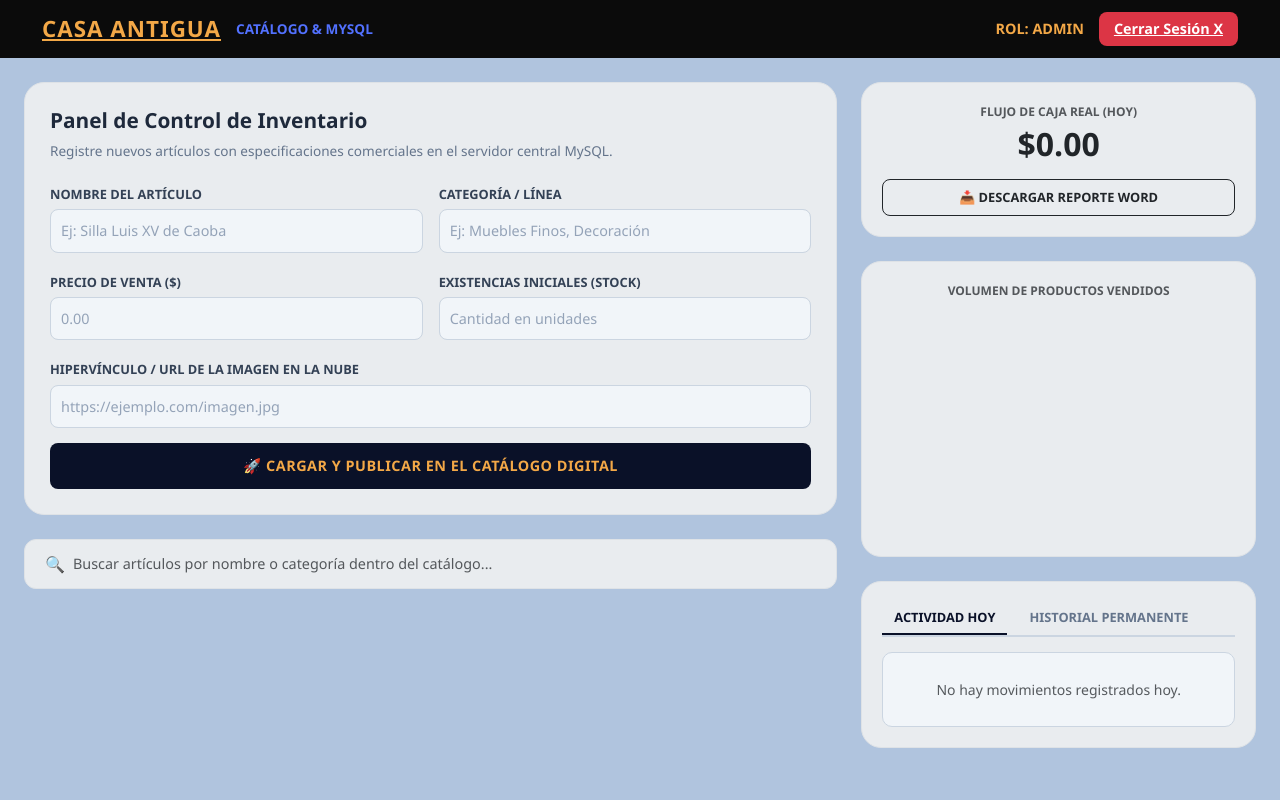
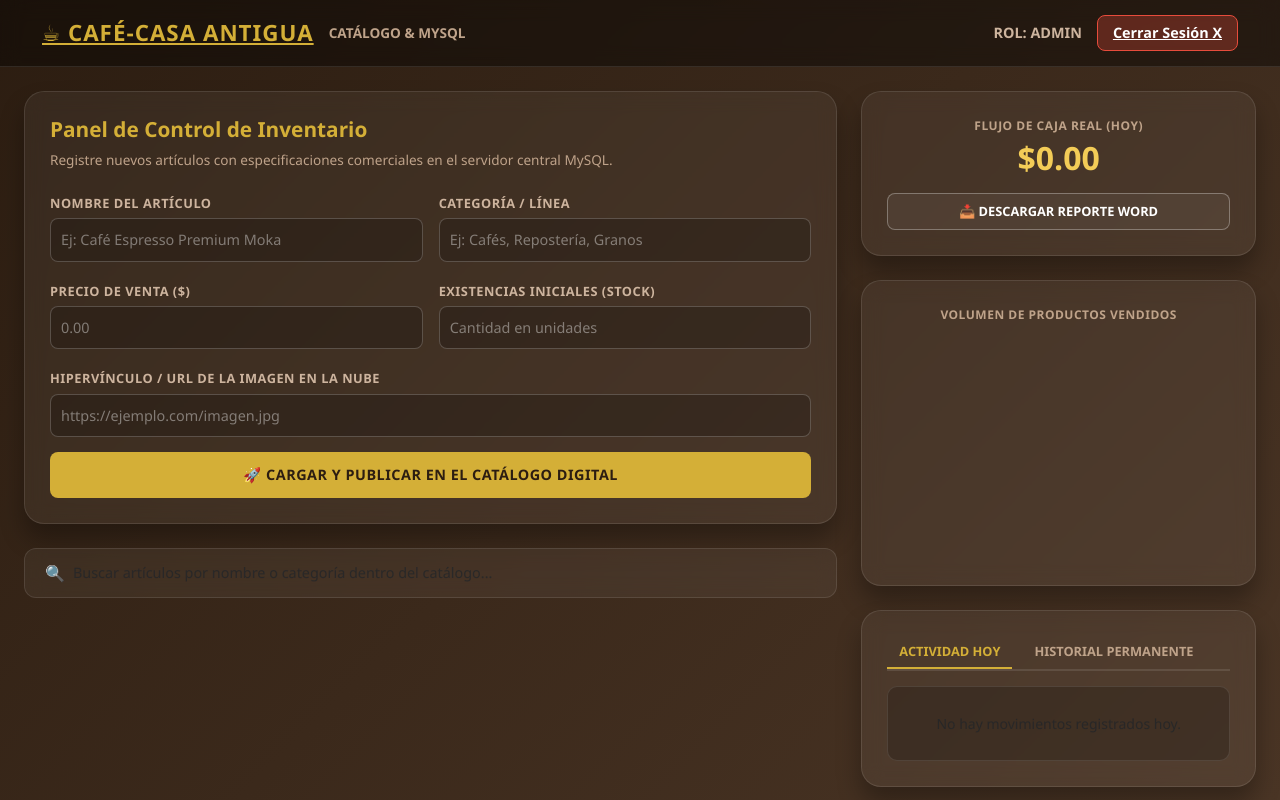
Before and after one commit to kenyibelisario-ops/sistema-inventario-casa-antigua, a Flask app: page / in a window 1280 px wide. Run offline with Flask 3, Linux system fonts and the light colour scheme; a user stored in the database is signed in; data that the repository does not hold is empty; a map, chart or similar area stays blank.

Commit message:
Actualizado diseno de pagina principal con la estética premium del Login de Cafe-Casa Antigua

```diff
--- a/templates/index.html
+++ b/templates/index.html
@@ -3,60 +3,167 @@
 <head>
     <meta charset="UTF-8">
     <meta name="viewport" content="width=device-width, initial-scale=1.0">
-    <title>Sistema de Gestión - Casa Antigua</title>
+    <title>Sistema de Gestión - Café-Casa Antigua</title>
     <link href="https://cdn.jsdelivr.net/npm/bootstrap@5.3.0/dist/css/bootstrap.min.css" rel="stylesheet">
     <script src="https://cdn.jsdelivr.net/npm/chart.js"></script>
     <style>
-        body { background-color: #b0c4de; font-family: 'Segoe UI', Tahoma, Geneva, Verdana, sans-serif; }
+        * {
+            box-sizing: border-box;
+            font-family: 'Segoe UI', Tahoma, Geneva, Verdana, sans-serif;
+        }
 
-        /* Navbar superior negra */
-        .navbar-custom { background-color: #0b0b0b; padding: 12px 30px; }
-        .navbar-brand-custom { color: #f3a847 !important; font-weight: bold; font-size: 1.4rem; letter-spacing: 1px; text-transform: uppercase; }
-        .nav-link-sub { color: #5271ff !important; font-size: 0.85rem; font-weight: bold; text-transform: uppercase; margin-left: 15px; text-decoration: none; }
-        .rol-text { color: #f3a847; font-weight: bold; font-size: 0.9rem; margin-right: 15px; text-transform: uppercase; }
-        .btn-logout { background-color: #dc3545; color: white; border-radius: 8px; font-weight: bold; font-size: 0.9rem; padding: 6px 15px; border: none; }
+        body {
+            background: linear-gradient(135deg, #2c1d11 0%, #4a3525 100%);
+            min-height: 100vh;
+            color: #fff;
+        }
 
-        /* Paneles con color de fondo gris original */
-        .panel-central { background-color: #e9ecef; border-radius: 20px; padding: 25px; border: 1px solid #dee2e6; }
-        .panel-derecho { background-color: #e9ecef; border-radius: 20px; padding: 20px; border: 1px solid #dee2e6; }
+        /* Navbar superior adaptada al ecosistema oscuro */
+        .navbar-custom {
+            background-color: rgba(0, 0, 0, 0.4);
+            padding: 15px 30px;
+            backdrop-filter: blur(10px);
+            border-bottom: 1px solid rgba(255, 255, 255, 0.1);
+        }
+        .navbar-brand-custom {
+            color: #d4af37 !important;
+            font-weight: bold;
+            font-size: 1.4rem;
+            letter-spacing: 1px;
+            text-transform: uppercase;
+        }
+        .nav-link-sub {
+            color: #bfa38a !important;
+            font-size: 0.85rem;
+            font-weight: bold;
+            text-transform: uppercase;
+            margin-left: 15px;
+            text-decoration: none;
+        }
+        .rol-text {
+            color: #cdb49e;
+            font-weight: bold;
+            font-size: 0.9rem;
+            margin-right: 15px;
+            text-transform: uppercase;
+        }
+        .btn-logout {
+            background-color: rgba(231, 76, 60, 0.3);
+            color: #fff;
+            border: 1px solid #e74c3c;
+            border-radius: 8px;
+            font-weight: bold;
+            font-size: 0.9rem;
+            padding: 6px 15px;
+            transition: background 0.2s;
+        }
+        .btn-logout:hover {
+            background-color: #e74c3c;
+        }
 
-        .panel-title { font-weight: bold; color: #1e293b; font-size: 1.3rem; }
-        .panel-subtitle { color: #64748b; font-size: 0.85rem; margin-bottom: 20px; }
+        /* Paneles con estética de cristal oscuro (Glassmorphism) */
+        .panel-central, .panel-derecho {
+            background-color: rgba(255, 255, 255, 0.05);
+            backdrop-filter: blur(10px);
+            border-radius: 20px;
+            padding: 25px;
+            border: 1px solid rgba(255, 255, 255, 0.1);
+            box-shadow: 0 15px 25px rgba(0, 0, 0, 0.3);
+        }
 
-        .form-label-custom { font-size: 0.8rem; font-weight: bold; color: #334155; text-transform: uppercase; margin-bottom: 5px; }
-        .form-control-custom { background-color: #f1f5f9; border: 1px solid #cbd5e1; border-radius: 8px; padding: 10px; font-size: 0.9rem; color: #334155; }
-        .form-control-custom::placeholder { color: #94a3b8; }
+        .panel-title { font-weight: bold; color: #d4af37; font-size: 1.3rem; }
+        .panel-subtitle { color: #bfa38a; font-size: 0.85rem; margin-bottom: 20px; }
 
-        /* Botón de publicación */
-        .btn-publicar { background-color: #0a1128; color: #f3a847; border: none; border-radius: 8px; width: 100%; padding: 12px; font-weight: bold; font-size: 0.9rem; text-transform: uppercase; letter-spacing: 0.5px; margin-top: 15px; }
-        .btn-publicar:hover { background-color: #111a36; }
+        .form-label-custom { font-size: 0.8rem; font-weight: bold; color: #cdb49e; text-transform: uppercase; margin-bottom: 5px; letter-spacing: 0.5px; }
+        .form-control-custom {
+            background: rgba(0, 0, 0, 0.2);
+            border: 1px solid rgba(255, 255, 255, 0.2);
+            border-radius: 8px;
+            padding: 10px;
+            font-size: 0.9rem;
+            color: #fff;
+        }
+        .form-control-custom:focus {
+            background: rgba(0, 0, 0, 0.4);
+            border-color: #d4af37;
+            box-shadow: 0 0 8px rgba(212, 175, 55, 0.3);
+            color: #fff;
+        }
+        .form-control-custom::placeholder { color: rgba(255, 255, 255, 0.4); }
+
+        /* Botón de publicación dorado */
+        .btn-publicar {
+            background-color: #d4af37;
+            color: #2c1d11;
+            border: none;
+            border-radius: 8px;
+            width: 100%;
+            padding: 12px;
+            font-weight: 600;
+            font-size: 0.9rem;
+            text-transform: uppercase;
+            letter-spacing: 0.5px;
+            margin-top: 15px;
+            transition: background 0.3s ease;
+        }
+        .btn-publicar:hover { background-color: #f3cc57; }
 
         /* Barra de búsqueda */
-        .search-container { background-color: #e9ecef; border-radius: 12px; padding: 12px 20px; border: 1px solid #dee2e6; width: 100%; margin-bottom: 25px; }
+        .search-container {
+            background-color: rgba(255, 255, 255, 0.05);
+            backdrop-filter: blur(10px);
+            border-radius: 12px;
+            padding: 12px 20px;
+            border: 1px solid rgba(255, 255, 255, 0.1);
+            width: 100%;
+            margin-bottom: 25px;
+        }
 
         /* Tarjetas del Catálogo */
-        .card-producto { background-color: #e9ecef; border: 1px solid #dee2e6; border-radius: 15px; padding: 15px; height: 100%; }
-        .img-container { background-color: #fff; border-radius: 10px; overflow: hidden; height: 190px; display: flex; align-items: center; justify-content: center; margin-bottom: 12px; }
+        .card-producto {
+            background-color: rgba(255, 255, 255, 0.05);
+            border: 1px solid rgba(255, 255, 255, 0.1);
+            border-radius: 15px;
+            padding: 15px;
+            height: 100%;
+        }
+        .img-container {
+            background-color: rgba(255, 255, 255, 0.9);
+            border-radius: 10px;
+            overflow: hidden;
+            height: 190px;
+            display: flex;
+            align-items: center;
+            justify-content: center;
+            margin-bottom: 12px;
+        }
         .img-container img { max-height: 100%; max-width: 100%; object-fit: contain; }
-        .badge-categoria { background-color: #94a3b8; color: white; font-size: 0.75rem; font-weight: bold; padding: 4px 8px; border-radius: 5px; text-transform: uppercase; display: inline-block; margin-bottom: 8px; }
-        .prod-title { font-weight: bold; color: #1e293b; font-size: 1.1rem; margin-bottom: 2px; }
-        .prod-price { font-weight: bold; color: #0f172a; font-size: 1.25rem; margin-bottom: 2px; }
-        .prod-stock { color: #475569; font-size: 0.85rem; margin-bottom: 15px; }
+        .badge-categoria { background-color: rgba(212, 175, 55, 0.2); color: #d4af37; border: 1px solid rgba(212, 175, 55, 0.4); font-size: 0.75rem; font-weight: bold; padding: 4px 8px; border-radius: 5px; text-transform: uppercase; display: inline-block; margin-bottom: 8px; }
+        .prod-title { font-weight: bold; color: #fff; font-size: 1.1rem; margin-bottom: 2px; }
+        .prod-price { font-weight: bold; color: #d4af37; font-size: 1.25rem; margin-bottom: 2px; }
+        .prod-stock { color: #cdb49e; font-size: 0.85rem; margin-bottom: 15px; }
 
         /* Botones del Catálogo */
-        .btn-venta { background-color: #007f5f; color: white; border: none; border-radius: 6px; font-weight: bold; font-size: 0.85rem; padding: 8px; width: 100%; text-transform: uppercase; }
-        .btn-stock-add { background-color: #0a1128; color: white; border: none; border-radius: 6px; font-weight: bold; font-size: 0.85rem; padding: 8px; width: 100%; text-transform: uppercase; }
-        .btn-eliminar-cat { color: #ef4444; background: none; border: none; font-size: 0.75rem; font-weight: bold; text-transform: uppercase; text-decoration: none; display: block; text-align: center; margin-top: 10px; }
+        .btn-venta { background-color: #2a9d8f; color: white; border: none; border-radius: 6px; font-weight: bold; font-size: 0.85rem; padding: 8px; width: 100%; text-transform: uppercase; }
+        .btn-venta:hover { background-color: #35bdae; }
+        .btn-stock-add { background-color: transparent; color: #d4af37; border: 1px solid #d4af37; border-radius: 6px; font-weight: bold; font-size: 0.85rem; padding: 8px; width: 100%; text-transform: uppercase; transition: background 0.2s; }
+        .btn-stock-add:hover { background-color: rgba(212, 175, 55, 0.1); }
+        .btn-eliminar-cat { color: #ea6153; background: none; border: none; font-size: 0.75rem; font-weight: bold; text-transform: uppercase; text-decoration: none; display: block; text-align: center; margin-top: 10px; }
+        .btn-eliminar-cat:hover { color: #ff7666; }
 
         /* Contenedor de Auditoría e Historial */
-        .audit-container { max-height: 300px; overflow-y: auto; background-color: #f1f5f9; border-radius: 10px; padding: 10px; border: 1px solid #cbd5e1; }
-        .audit-item { border-bottom: 1px solid #e2e8f0; padding: 8px 5px; font-size: 0.85rem; color: #334155; }
+        .audit-container { max-height: 300px; overflow-y: auto; background-color: rgba(0, 0, 0, 0.2); border-radius: 10px; padding: 10px; border: 1px solid rgba(255, 255, 255, 0.1); }
+        .audit-item { border-bottom: 1px solid rgba(255, 255, 255, 0.05); padding: 8px 5px; font-size: 0.85rem; color: #fff; }
         .audit-item:last-child { border-bottom: none; }
 
+        .text-caja-total { color: #f3cc57 !important; }
+        .btn-reporte-word { color: #fff; border: 1px solid rgba(255, 255, 255, 0.3); background: rgba(255, 255, 255, 0.05); transition: background 0.2s; }
+        .btn-reporte-word:hover { background: rgba(255, 255, 255, 0.15); color: #fff; }
+
         /* Selectores superiores de historial (Pestañas limpias) */
-        .nav-tabs-custom { display: flex; border-bottom: 2px solid #cbd5e1; margin-bottom: 15px; gap: 10px; }
-        .tab-button { background: none; border: none; padding: 6px 12px; font-size: 0.8rem; font-weight: bold; text-transform: uppercase; color: #64748b; border-bottom: 2px solid transparent; transition: all 0.2s; }
-        .tab-button.active { color: #0a1128; border-bottom: 2px solid #0a1128; }
+        .nav-tabs-custom { display: flex; border-bottom: 2px solid rgba(255, 255, 255, 0.1); margin-bottom: 15px; gap: 10px; }
+        .tab-button { background: none; border: none; padding: 6px 12px; font-size: 0.8rem; font-weight: bold; text-transform: uppercase; color: #bfa38a; border-bottom: 2px solid transparent; transition: all 0.2s; }
+        .tab-button.active { color: #d4af37; border-bottom: 2px solid #d4af37; }
     </style>
 </head>
 <body>
@@ -64,7 +171,7 @@
     <nav class="navbar navbar-expand-lg navbar-custom mb-4">
         <div class="container-fluid">
             <div class="d-flex align-items-center">
-                <a class="navbar-brand-custom" href="#">Casa Antigua</a>
+                <a class="navbar-brand-custom" href="#">☕ Café-Casa Antigua</a>
                 <a href="#" class="nav-link-sub">Catálogo & MySQL</a>
             </div>
             <div class="ms-auto d-flex align-items-center">
@@ -87,23 +194,23 @@
                         <div class="row g-3">
                             <div class="col-md-6">
                                 <label class="form-label-custom">Nombre del Artículo</label>
-                                <input type="text" name="nombre" class="form-control form-control-custom" placeholder="Ej: Silla Luis XV de Caoba" required>
+                                <input type="text" name="nombre" class="form-control form-control-custom shadow-none" placeholder="Ej: Café Espresso Premium Moka" required>
                             </div>
                             <div class="col-md-6">
                                 <label class="form-label-custom">Categoría / Línea</label>
-                                <input type="text" name="categoria" class="form-control form-control-custom" placeholder="Ej: Muebles Finos, Decoración" required>
+                                <input type="text" name="categoria" class="form-control form-control-custom shadow-none" placeholder="Ej: Cafés, Repostería, Granos" required>
                             </div>
                             <div class="col-md-6">
                                 <label class="form-label-custom">Precio de Venta ($)</label>
-                                <input type="number" step="0.01" name="precio" class="form-control form-control-custom" placeholder="0.00" required>
+                                <input type="number" step="0.01" name="precio" class="form-control form-control-custom shadow-none" placeholder="0.00" required>
                             </div>
                             <div class="col-md-6">
                                 <label class="form-label-custom">Existencias Iniciales (Stock)</label>
-                                <input type="number" name="stock" class="form-control form-control-custom" placeholder="Cantidad en unidades" required>
+                                <input type="number" name="stock" class="form-control form-control-custom shadow-none" placeholder="Cantidad en unidades" required>
                             </div>
                             <div class="col-12">
                                 <label class="form-label-custom">Hipervínculo / URL de la Imagen en la Nube</label>
-                                <input type="url" name="ruta_img" class="form-control form-control-custom" placeholder="https://ejemplo.com/imagen.jpg">
+                                <input type="url" name="ruta_img" class="form-control form-control-custom shadow-none" placeholder="https://ejemplo.com/imagen.jpg">
                             </div>
                         </div>
                         <button type="submit" class="btn-publicar">🚀 Cargar y Publicar en el Catálogo Digital</button>
@@ -112,8 +219,8 @@
                 {% endif %}
 
                 <div class="search-container d-flex align-items-center">
-                    <span class="me-2">🔍</span>
-                    <input type="text" id="inputBuscador" class="form-control bg-transparent border-0 p-0 shadow-none text-secondary" style="font-size: 0.9rem;" placeholder="Buscar artículos por nombre o categoría dentro del catálogo...">
+                    <span class="me-2 text-warning">🔍</span>
+                    <input type="text" id="inputBuscador" class="form-control bg-transparent border-0 p-0 shadow-none text-white" style="font-size: 0.9rem;" placeholder="Buscar artículos por nombre o categoría dentro del catálogo...">
                 </div>
 
                 <div class="row row-cols-1 row-cols-md-2 row-cols-xl-3 g-3 mb-5" id="contenedorCatalogo">
@@ -129,20 +236,20 @@
                             <div class="prod-stock">Unidades disponibles: {{ producto[4] }}</div>
 
                             {% if producto[4] <= 5 %}
-                            <div class="mb-2"><span class="badge bg-danger text-uppercase w-100 py-2" style="font-size: 0.75rem; letter-spacing: 0.5px;">⚠️ Stock Crítico</span></div>
+                            <div class="mb-2"><span class="badge bg-danger text-uppercase w-100 py-2" style="font-size: 0.75rem; letter-spacing: 0.5px; background-color: rgba(231,76,60,0.3) !important; border: 1px solid #e74c3c; color: #ff7666;">⚠️ Stock Crítico</span></div>
                             {% endif %}
 
                             <div class="row g-2">
                                 <div class="col-12">
                                     <form action="/ajustar_stock/{{ producto[0] }}/resta" method="POST" class="d-flex gap-1">
-                                        <input type="number" name="cantidad" value="1" min="1" class="form-control form-control-sm text-center bg-white border" style="width: 50px; border-radius: 6px;">
+                                        <input type="number" name="cantidad" value="1" min="1" class="form-control form-control-sm text-center bg-dark text-white border-secondary shadow-none" style="width: 50px; border-radius: 6px;">
                                         <button type="submit" class="btn-venta">Registrar Venta</button>
                                     </form>
                                 </div>
                                 {% if rol == 'admin' %}
                                 <div class="col-12">
                                     <form action="/ajustar_stock/{{ producto[0] }}/suma" method="POST" class="d-flex gap-1">
-                                        <input type="number" name="cantidad" value="1" min="1" class="form-control form-control-sm text-center bg-white border" style="width: 50px; border-radius: 6px;">
+                                        <input type="number" name="cantidad" value="1" min="1" class="form-control form-control-sm text-center bg-dark text-white border-secondary shadow-none" style="width: 50px; border-radius: 6px;">
                                         <button type="submit" class="btn-stock-add">+ Incrementar Stock</button>
                                     </form>
                                 </div>
@@ -159,13 +266,13 @@
 
             <div class="col-lg-4">
                 <div class="panel-derecho text-center mb-4">
-                    <span class="form-label-custom d-block mb-1 text-muted" style="font-size: 0.75rem;">Flujo de Caja Real (Hoy)</span>
-                    <h2 class="fw-bold text-dark mb-3">${{ "%.2f"|format(total_dia) }}</h2>
-                    <button class="btn btn-outline-dark w-100 btn-sm py-2" style="border-radius: 8px; font-weight: bold; font-size: 0.8rem; text-transform: uppercase;">📥 Descargar Reporte Word</button>
+                    <span class="form-label-custom d-block mb-1 text-muted" style="font-size: 0.75rem; color: #bfa38a !important;">Flujo de Caja Real (Hoy)</span>
+                    <h2 class="fw-bold text-caja-total mb-3">${{ "%.2f"|format(total_dia) }}</h2>
+                    <button class="btn btn-reporte-word w-100 btn-sm py-2 shadow-none" style="border-radius: 8px; font-weight: bold; font-size: 0.8rem; text-transform: uppercase;">📥 Descargar Reporte Word</button>
                 </div>
 
                 <div class="panel-derecho mb-4">
-                    <span class="form-label-custom d-block text-center text-muted mb-3" style="font-size: 0.75rem;">Volumen de Productos Vendidos</span>
+                    <span class="form-label-custom d-block text-center text-muted mb-3" style="font-size: 0.75rem; color: #bfa38a !important;">Volumen de Productos Vendidos</span>
                     <div style="max-height: 220px; position: relative;" class="d-flex justify-content-center">
                         <canvas id="chartCircular" style="max-width: 220px; max-height: 220px;"></canvas>
                     </div>
@@ -183,17 +290,17 @@
                                 {% for registro in ventas_hoy %}
                                 <div class="audit-item d-flex justify-content-between align-items-center">
                                     <div>
-                                        <strong class="d-block text-dark">{{ registro[0] }} <span class="text-muted fw-normal" style="font-size:0.75rem;">({{ registro[5] }})</span></strong>
+                                        <strong class="d-block" style="color: #fff;">{{ registro[0] }} <span class="fw-normal" style="font-size:0.75rem; color: #bfa38a;">({{ registro[5] }})</span></strong>
                                         {% if registro[4] == 'VENTA' %}
-                                            <span class="text-muted small">Cant: {{ registro[1] }} | Por: {{ registro[3] }}</span>
+                                            <span class="small" style="color: #cdb49e;">Cant: {{ registro[1] }} | Por: {{ registro[3] }}</span>
                                         {% else %}
-                                            <span class="text-muted small">📦 Stock Añadido: {{ registro[1]|abs }} | Por: {{ registro[3] }}</span>
+                                            <span class="small" style="color: #cdb49e;">📦 Stock Añadido: {{ registro[1]|abs }} | Por: {{ registro[3] }}</span>
                                         {% endif %}
                                     </div>
                                     {% if registro[4] == 'VENTA' %}
-                                        <span class="text-success fw-bold">+${{ "%.2f"|format(registro[2]) }}</span>
+                                        <span class="fw-bold" style="color: #2a9d8f;">+${{ "%.2f"|format(registro[2]) }}</span>
                                     {% else %}
-                                        <span class="text-primary fw-bold" style="font-size: 0.8rem;">+{{ registro[1]|abs }} u.</span>
+                                        <span class="fw-bold" style="font-size: 0.8rem; color: #d4af37;">+{{ registro[1]|abs }} u.</span>
                                     {% endif %}
                                 </div>
                                 {% endfor %}
@@ -209,18 +316,18 @@
                                 {% for registro in historial_permanente %}
                                 <div class="audit-item d-flex justify-content-between align-items-center">
                                     <div>
-                                        <strong class="d-block text-dark">{{ registro[0] }}</strong>
-                                        <span class="text-muted d-block" style="font-size: 0.7rem; color: #64748b !important;">🗓️ {{ registro[5] }}</span>
+                                        <strong class="d-block" style="color: #fff;">{{ registro[0] }}</strong>
+                                        <span class="d-block" style="font-size: 0.7rem; color: #bfa38a !important;">🗓️ {{ registro[5] }}</span>
                                         {% if registro[4] == 'VENTA' %}
-                                            <span class="text-muted small">Cant: {{ registro[1] }} | Por: {{ registro[3] }}</span>
+                                            <span class="small" style="color: #cdb49e;">Cant: {{ registro[1] }} | Por: {{ registro[3] }}</span>
                                         {% else %}
-                                            <span class="text-muted small">📦 Entrada: {{ registro[1]|abs }} u. | Por: {{ registro[3] }}</span>
+                                            <span class="small" style="color: #cdb49e;">📦 Entrada: {{ registro[1]|abs }} u. | Por: {{ registro[3] }}</span>
                                         {% endif %}
                                     </div>
                                     {% if registro[4] == 'VENTA' %}
-                                        <span class="text-success fw-bold">+${{ "%.2f"|format(registro[2]) }}</span>
+                                        <span class="fw-bold" style="color: #2a9d8f;">+${{ "%.2f"|format(registro[2]) }}</span>
                                     {% else %}
-                                        <span class="text-primary fw-bold" style="font-size: 0.8rem;">+{{ registro[1]|abs }} u.</span>
+                                        <span class="fw-bold" style="font-size: 0.8rem; color: #d4af37;">+{{ registro[1]|abs }} u.</span>
                                     {% endif %}
                                 </div>
                                 {% endfor %}
@@ -285,9 +392,9 @@
                 labels: {{ labels|tojson }},
                 datasets: [{
                     data: {{ valores|tojson }},
-                    backgroundColor: ['#0d1b2a', '#e63946', '#2a9d8f', '#e9c46a', '#f4a261', '#e76f51'],
-                    borderWidth: 2,
-                    borderColor: '#e9ecef'
+                    backgroundColor: ['#d4af37', '#f3cc57', '#bfa38a', '#cdb49e', '#2a9d8f', '#e76f51'],
+                    borderWidth: 1,
+                    borderColor: 'rgba(255,255,255,0.1)'
                 }]
             },
             options: {
@@ -296,7 +403,7 @@
                     legend: {
                         display: true,
                         position: 'bottom',
-                        labels: { boxWidth: 12, font: { size: 10 } }
+                        labels: { boxWidth: 12, font: { size: 10 }, color: '#cdb49e' }
                     }
                 },
                 cutout: '65%'
```
